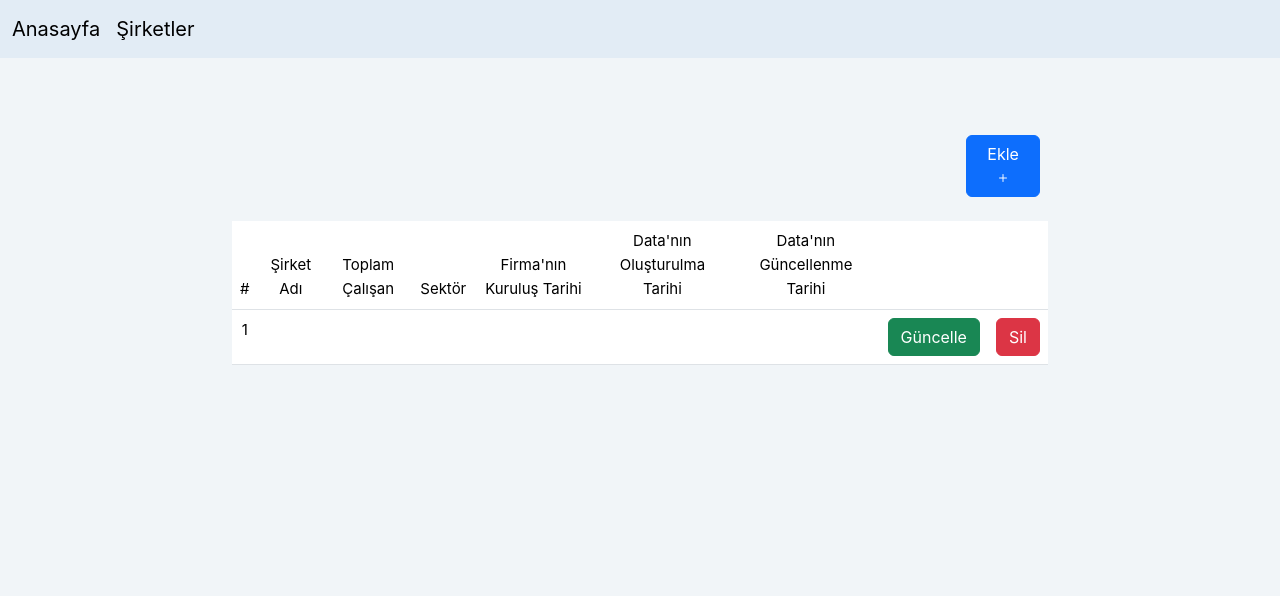
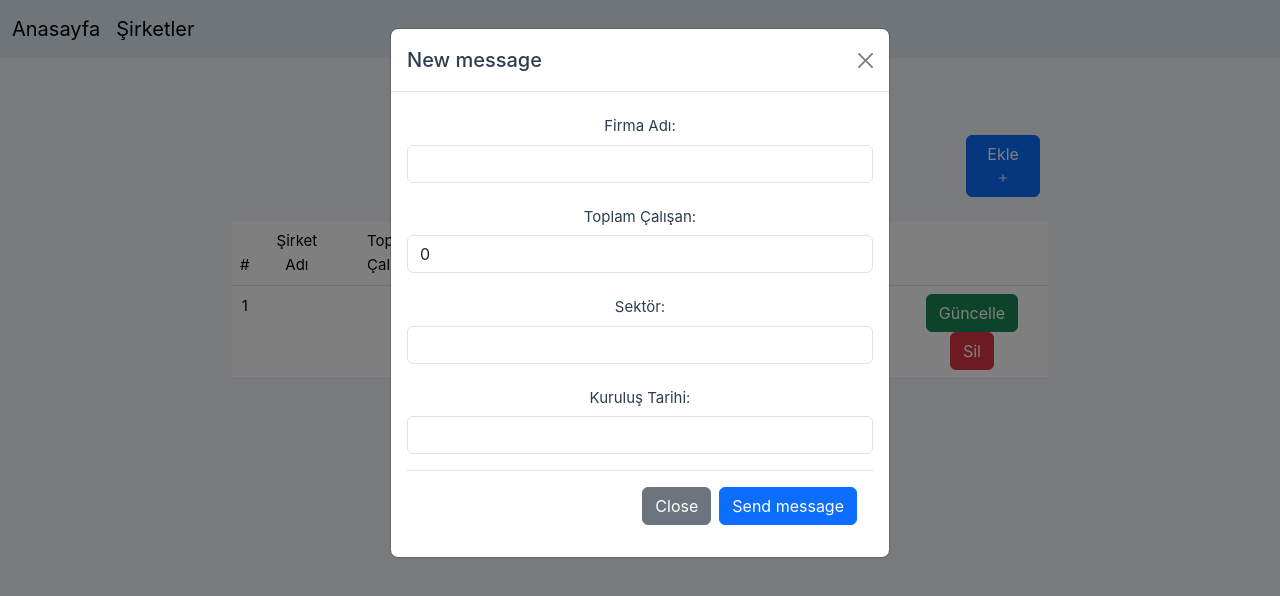
Before and after one commit to sumi54/Company-Registration-App, a Vue app: page /companys in a window 1280 px wide. Both pictures are taken after a click on the button "Ekle". Shown: the top 596 px of the page. Built offline with nearby package versions, Linux system fonts and the light colour scheme; no server answers; the database is empty.

Commit message:
company ekleme

```diff
--- a/index.html
+++ b/index.html
@@ -3,7 +3,7 @@
   <head>
     <meta charset="UTF-8">
     <link rel="icon" href="/favicon.ico">
-    <link rel="stylesheet" href="https://cdn.jsdelivr.net/npm/bootstrap@5.3.1/dist/js/bootstrap.bundle.min.js">
+
     <link rel="stylesheet" href="https://cdn.jsdelivr.net/npm/bootstrap@5.3.0-alpha1/dist/css/bootstrap.min.css">
     <link rel="stylesheet" href="https://cdn.jsdelivr.net/npm/bootstrap-icons@1.7.2/font/bootstrap-icons.css">
 
@@ -14,5 +14,7 @@
   <body>
     <div id="app"></div>
     <script type="module" src="/src/main.js"></script>
+    <script src="https://cdn.jsdelivr.net/npm/bootstrap@5.3.1/dist/js/bootstrap.min.js" integrity="sha384-Rx+T1VzGupg4BHQYs2gCW9It+akI2MM/mndMCy36UVfodzcJcF0GGLxZIzObiEfa" crossorigin="anonymous"></script>
+
   </body>
 </html>
--- a/package.json
+++ b/package.json
@@ -8,6 +8,7 @@
     "preview": "vite preview"
   },
   "dependencies": {
+    "firebase": "^10.1.0",
     "vue": "^3.3.4",
     "vue-router": "^4.2.4"
   },
--- a/src/compasables/getCompanys.js
+++ b/src/compasables/getCompanys.js
@@ -1,6 +1,6 @@
 import {ref} from "vue";
 import {db} from "../firebase/config";
-import {getDocs,query,collection,orderBy} from 'firebase/firestore'
+import {getDoc,query,collection,orderBy} from 'firebase/firestore'
 
 const getCompany = () => {
     const hatalar = ref(null)
@@ -8,16 +8,15 @@ const getCompany = () => {
     const companysData = async () => {
     try {
 
-            const res = getDocs(query(
-                collection(db, "company"),
-                orderBy("dataKurulus", "desc")
-            ))
-            companys.value = res.docs.map(docs => {
-                return {...docs.data(),id: docs.id}
-            })
+            const res =collection(db,"companys")
+            await getDoc(res)
+              let get=  companys.value = res.docs.map(docs => {
+                return {...docs.data(),id: docs.id}})
+                console.log(get);
 
-    }catch{
-        hatalar.value=hatalar.message
+
+    }catch(error){
+        hatalar.value=error.message
     }
 }
     return {companys,hatalar,companysData}
--- a/src/components/addCompany.vue
+++ b/src/components/addCompany.vue
@@ -1,7 +1,78 @@
 <template>
-<button type="button" class="btn btn-primary mb-4 addButton" data-toggle="modal" data-target="#exampleModal" data-whatever="@mdo">Ekle<i class="bi bi-plus"></i></button>
+<button type="button" class="btn btn-primary mb-4 addButton"  data-bs-toggle="modal" data-bs-target="#exampleModal" data-bs-whatever="@mdo">Ekle<i class="bi bi-plus"></i></button>
+<div class="modal fade" id="exampleModal" tabindex="-1" aria-labelledby="exampleModalLabel" aria-hidden="true">
+  <div class="modal-dialog">
+    <div class="modal-content">
+      <div class="modal-header">
+        <h1 class="modal-title fs-5" id="exampleModalLabel">New message</h1>
+        <button type="button" class="btn-close" data-bs-dismiss="modal" aria-label="Close"></button>
+      </div>
+      <div class="modal-body">
+        <form>
+          <div class="mb-3">
+            <label for="recipient-name" class="col-form-label">Firma Adı:</label>
+            <input type="text" class="form-control" id="recipient-name" v-model="name">
+          </div>
+          <div class="mb-3">
+            <label for="recipient-name" class="col-form-label">Toplam Çalışan:</label>
+            <input type="text" class="form-control" id="recipient-name" v-model="employers">
+          </div>
+          <div class="mb-3">
+            <label for="recipient-name" class="col-form-label">Sektör:</label>
+            <input type="text" class="form-control" id="recipient-name" v-model="sector">
+          </div>
+          <div class="mb-3">
+            <label for="recipient-name" class="col-form-label">Kuruluş Tarihi:</label>
+            <input type="text" class="form-control" id="recipient-name" v-model="date">
+          </div>
+          <!-- <div class="mb-3">
+            <label for="message-text" class="col-form-label">Message:</label>
+            <textarea class="form-control" id="message-text"></textarea>
+          </div> -->
+    <div class="modal-footer">
+        <button type="button" class="btn btn-secondary" data-bs-dismiss="modal">Close</button>
+        <button type="button" class="btn btn-primary" @click="AddCompany">Send message</button>
+      </div>
+        </form>
+      </div>
+    </div>
+  </div>
+</div>
+
 </template>
+<script>
+import { ref } from 'vue';
+import { db,timestamp } from '../firebase/config';
+import { useRouter } from 'vue-router';
+import {collection,addDoc} from 'firebase/firestore'
+export default{
+    setup(){
+        const name=ref('')
+        const employers=ref(0)
+        const sector=ref('')
+        const date=ref('')
 
+        const router=useRouter()
+        const AddCompany=async ()=>{
+            const companyValue={
+                name:name.value,
+                employers:employers.value,
+                sector:sector.value,
+                date:date.value,
+                dataDate:timestamp
+            }
+            const res=collection(db,"companys")
+            await addDoc(res,companyValue).then(()=>{
+                router.push('/')
+            }).catch((err)=>{
+                console.log(err);
+            })
+
+        }
+        return{name,employers,sector,date,AddCompany}
+    }
+}
+</script>
 <style>
 
 </style>
--- a/src/firebase/config.js
+++ b/src/firebase/config.js
@@ -1,5 +1,5 @@
 import {initializeApp} from 'firebase/app';
-import { getFirestore} from "firebase/firestore";
+import { getFirestore,Timestamp} from "firebase/firestore";
 const firebaseConfig = {
     apiKey: "AIzaSyAo94FG5XQr5zjnLGlldY20G--0h_GB7CI",
     authDomain: "company-registation.firebaseapp.com",
@@ -10,4 +10,5 @@ const firebaseConfig = {
   };
   initializeApp(firebaseConfig)
   const db=getFirestore()
-  export {db}
+  const timestamp=Timestamp.now().toDate()
+  export {db,timestamp}
--- a/src/views/Company.vue
+++ b/src/views/Company.vue
@@ -8,26 +8,25 @@
         <th scope="col">Şirket Adı</th>
         <th scope="col">Toplam Çalışan</th>
         <th scope="col">Sektör</th>
-        <th scope="col">Firma'nın Kuruluş Tarihi</th>
-        <th scope="col">Data'nın Oluşturulma Tarihi</th>
-        <th scope="col">Data'nın Güncellenme Tarihi</th>
-        <th scope="col"></th>
+        <th scope="col">Kuruluş Tarihi</th>
+        <th scope="col">Oluşturulma Tarihi</th>
+        <th scope="col">Güncellenme Tarihi</th>
         <th scope="col"></th>
         </tr>
     </thead>
     <tbody class="text-center">
         <tr>
         <th scope="row">1</th>
+        <td :companys="companys.name"></td>
         <td></td>
         <td></td>
         <td></td>
         <td></td>
         <td></td>
-        <td></td>
-        <td><button type="button" class="btn btn-success">Güncelle </button> </td>
         <td>
+            <button type="button" class="btn btn-success mx-1">Güncelle </button>
+            <button type="button" class="btn btn-danger">Sil</button>
 
-            <button type="button" class="btn btn-danger">Sil</button>
         </td>
         </tr>
 
@@ -43,7 +42,7 @@ export default{
         AddButton
     },
     setup(){
-        const {companys,hatalar,companysData}=getCompanys()
+        const {companys,companysData}=getCompanys()
         companysData()
         console.log(companys);
         return{companys}
```
Also changed, not shown: src/compasables/addNewCompany.js (added), 1 other file (tests, documents, lock files or other folders).
